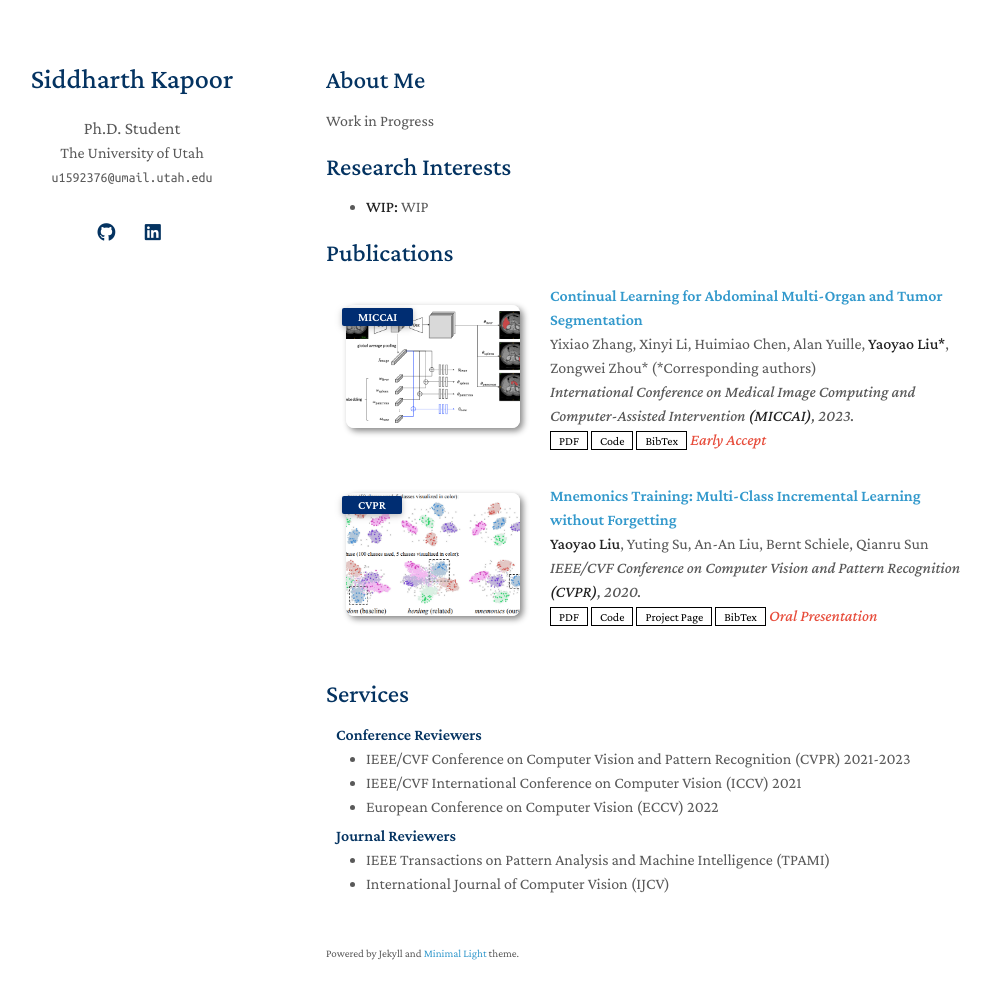
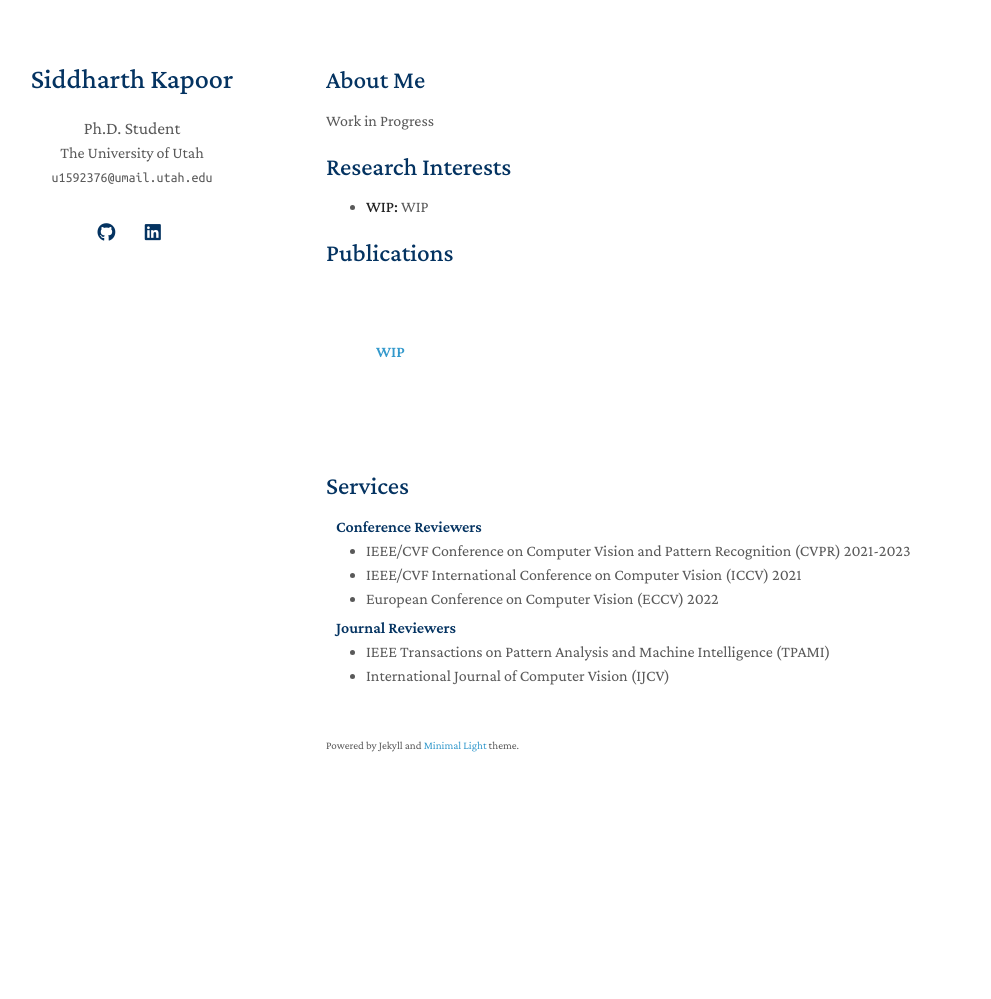
Before and after one commit to siddkapo/siddkapo.github.io, a Jekyll site: the page built from index.md, in a window 1280 px wide and 1034 px high. Shown: the top 999 px of the window, without its empty margins (144-1135 px from the left). Built offline with Jekyll 4.4.1, drawn with Linux system fonts in a browser that asks for light colours; a style sheet for code colours, icons or effects is not loaded; our own code applies the rules of GitHub Pages for plain Markdown files.

Commit message:
Update publications.yml

```diff
--- a/_data/publications.yml
+++ b/_data/publications.yml
@@ -1,22 +1,11 @@
 main:
 
-  - title: Continual Learning for Abdominal Multi-Organ and Tumor Segmentation
-    authors: Yixiao Zhang, Xinyi Li, Huimiao Chen, Alan Yuille, <strong>Yaoyao Liu*</strong>, Zongwei Zhou* (*Corresponding authors)
-    conference_short: MICCAI
-    conference: International Conference on Medical Image Computing and Computer-Assisted Intervention <strong>(MICCAI)</strong>, 2023.
-    pdf: https://arxiv.org/pdf/2306.00988.pdf
-    code: https://github.com/MrGiovanni/ContinualLearning
-    bibtex: https://bib.yliu.me/MICCAI23.txt
-    image: ./assets/img/teaser_example_2.png
-    notes: Early Accept
-
-  - title: "Mnemonics Training: Multi-Class Incremental Learning without Forgetting"
-    authors: <strong>Yaoyao Liu</strong>, Yuting Su, An-An Liu, Bernt Schiele, Qianru Sun
-    conference_short: CVPR
-    conference: IEEE/CVF Conference on Computer Vision and Pattern Recognition <strong>(CVPR)</strong>, 2020.
-    pdf: https://arxiv.org/pdf/2002.10211.pdf
-    code: https://github.com/yaoyao-liu/class-incremental-learning/tree/main/mnemonics-training
-    page: https://class-il.mpi-inf.mpg.de/mnemonics/
-    bibtex: https://class-il.mpi-inf.mpg.de/mnemonics/
-    notes: Oral Presentation
-    image: ./assets/img/teaser_example.png
+  - title: WIP
+    # authors: Yixiao Zhang, Xinyi Li, Huimiao Chen, Alan Yuille, <strong>Yaoyao Liu*</strong>, Zongwei Zhou* (*Corresponding authors)
+    # conference_short: MICCAI
+    # conference: International Conference on Medical Image Computing and Computer-Assisted Intervention <strong>(MICCAI)</strong>, 2023.
+    # pdf: https://arxiv.org/pdf/2306.00988.pdf
+    # code: https://github.com/MrGiovanni/ContinualLearning
+    # bibtex: https://bib.yliu.me/MICCAI23.txt
+    # image: ./assets/img/teaser_example_2.png
+    # notes: Early Accept
```
